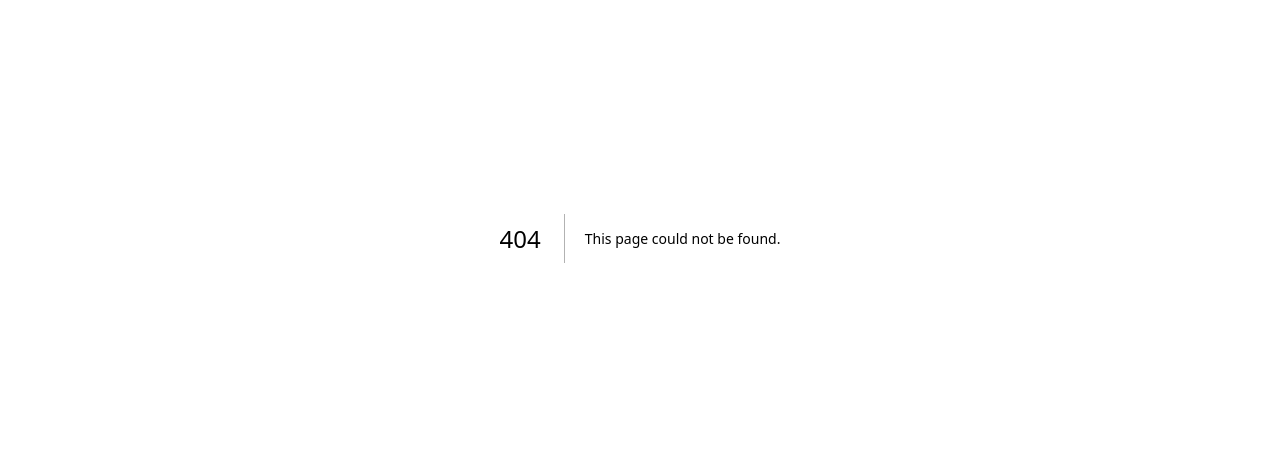
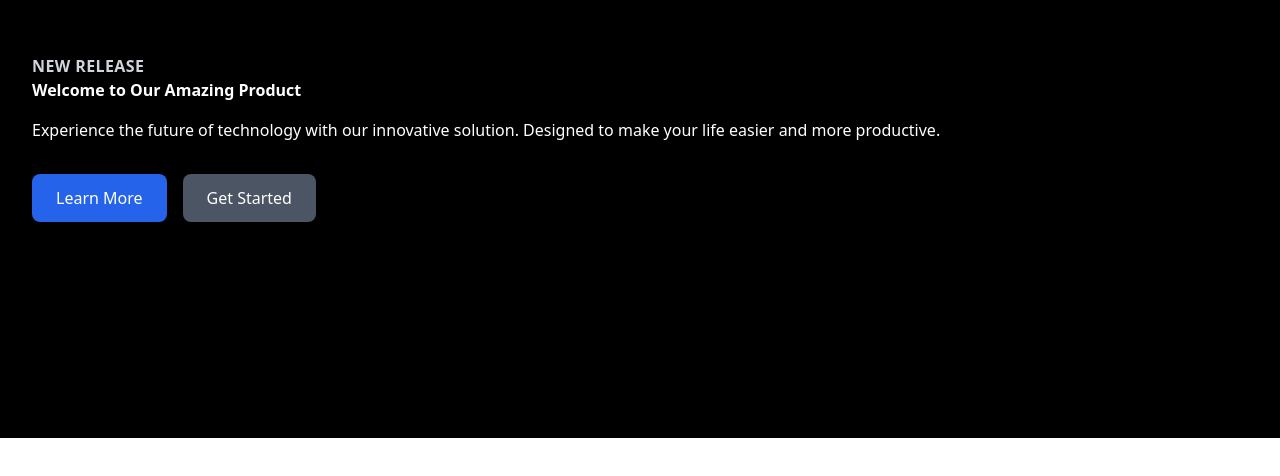
Before and after one commit to vijaykumar8020/TJC-NextJS, a Next.js app: page /BannerPage in a window 1280 px wide. Before the commit this address had no page. Shown: the part 162-638 px from the top of the page. Built offline with nearby package versions, Linux system fonts and the light colour scheme.

Commit message:
FBanner component final with BannerPage.tsx

```diff
--- a/src/core/organisms/Banner.tsx
+++ b/src/core/organisms/Banner.tsx
@@ -1,9 +1,7 @@
   import React from 'react';
   import BannerText from '../molecules/BannerText';
   import BannerButtons from '../molecules/BannerButtons';
-  import { BannerProps } from '../types'; // Importing the defined type
-
-  // import EarMark from '../atoms/EarMark';
+  import { BannerProps } from '../types';
 
   const Banner: React.FC<BannerProps> = ({
     earMark,
@@ -14,22 +12,24 @@
     backgroundImage,
   }) => {
     return (
-      <div
-        className="relative flex items-center h-[500px]"
+      <section
+        className="hero-banner relative flex items-center h-[500px]"
         style={{
           backgroundImage: backgroundImage ? `url(${backgroundImage})` : 'none',
           backgroundSize: 'cover',
         }}
+        aria-labelledby="banner-title"
       >
+        {backgroundImage && (
+          <div className="absolute inset-0 bg-black bg-opacity-50" aria-hidden="true"></div>
+        )}
 
-        {/* Banner Content */}
         <div className="relative z-10 p-8 w-full md:w-3/5 lg:w-3/5 xl:w-3/5">
-          {/* <EarMark content={earMark} className="text-3xl font-bold mb-2" />   */}
           <BannerText title={title} description={description} earMark={earMark} />
           <BannerButtons button1Label={button1Label} button2Label={button2Label} />
         </div>
-      </div>
+      </section>
     );
   };
 
-  export default Banner;
+  export default React.memo(Banner);
--- a/src/core/organisms/BannerBackgroundVideo.tsx
+++ b/src/core/organisms/BannerBackgroundVideo.tsx
@@ -1,24 +1,48 @@
-import React from 'react';
-import ReactPlayer from 'react-player';
+import React, { useRef, useEffect } from 'react';
 
 interface BannerBackgroundVideoProps {
   videoUrl: string;
   isMuted?: boolean;
+  fallbackImage?: string;
 }
 
 const BannerBackgroundVideo: React.FC<BannerBackgroundVideoProps> = ({ videoUrl, isMuted = true }) => {
+  const videoRef = useRef<HTMLVideoElement>(null);
+
+  useEffect(() => {
+    if (videoRef.current) {
+      videoRef.current.load();
+      videoRef.current.play().catch(error => {
+        console.error("Error playing video:", error);
+      });
+    }
+  }, [videoUrl]);
+
+  const getEmbedUrl = (url: string) => {
+    if (url.includes('youtube.com') || url.includes('youtu.be')) {
+      const videoId = url.split('v=')[1] || url.split('/').pop();
+      return `https://www.youtube.com/embed/${videoId}?autoplay=1&mute=${isMuted ? 1 : 0}&loop=1&playlist=${videoId}`;
+    } else if (url.includes('vimeo.com')) {
+      const videoId = url.split('/').pop();
+      return `https://player.vimeo.com/video/${videoId}?autoplay=1&loop=1&background=1${isMuted ? '&muted=1' : ''}`;
+    }
+    return url;
+  };
+
+  const embedUrl = getEmbedUrl(videoUrl);
+
   return (
-      <div style={{ position: 'fixed', top: 0, left: 0, width: '100%', height: '100%', zIndex: -1, overflow: 'hidden' }}>
-        <ReactPlayer
-          url={videoUrl}
-          playing={true} // Auto-plays the video
-          loop={true} // Loops the video
-          muted={isMuted} // Mutes the video
-          width="100vw"
-          height="100vh"
-          controls={false} // Hides video controls
-          style={{ position: 'absolute', top: 0, left: 0, objectFit: 'cover' }} // Ensures the video covers the whole screen
-        />
+    <div className='hero-banner-video' style={{ position: 'fixed', top: 0, left: 0, width: '100%', height: '100%', zIndex: -1, overflow: 'hidden' }}>
+      <iframe
+        src={embedUrl}
+        width="100%"
+        height="100%"
+        frameBorder="0"
+        allow="autoplay; fullscreen; picture-in-picture"
+        allowFullScreen
+        style={{ position: 'absolute', top: 0, left: 0, width: '100%', height: '100%', objectFit: 'cover' }}
+      ></iframe>
+      <div style={{ position: 'absolute', top: 0, left: 0, width: '100%', backgroundColor: 'rgba(0, 0, 0, 0.5)' }} />
     </div>
   );
 };
--- /dev/null
+++ b/src/pages/BannerPage.tsx
@@ -0,0 +1,126 @@
+import React from 'react';
+import Image from 'next/image';
+import { NextPage } from 'next';
+import "../styles/globals.css";
+
+interface BannerProps {
+  earmark?: string;
+  title?: string;
+  body?: string;
+  imageUrl?: string;
+  videoUrl?: string;
+  cta1?: { url: string; text: string };
+  cta2?: { url: string; text: string };
+  contentPosition: 'left' | 'right';
+  fontSize: 'S' | 'M' | 'L';
+}
+
+const Banner: React.FC<BannerProps> = ({ earmark, title, body, imageUrl, videoUrl, cta1, cta2, contentPosition, fontSize }) => {
+  const showVideo = !!videoUrl;
+
+  const getVideoId = (url: string) => {
+    const youtubeRegex = /(?:youtube\.com\/(?:[^\/]+\/.+\/|(?:v|e(?:mbed)?)\/|.*[?&]v=)|youtu\.be\/)([^"&?\/\s]{11})/;
+    const vimeoRegex = /(?:www\.|player\.)?vimeo.com\/(?:channels\/(?:\w+\/)?|groups\/([^\/]*)\/videos\/|album\/(\d+)\/video\/|video\/|)(\d+)(?:$|\/|\?)/;
+
+    const youtubeMatch = url.match(youtubeRegex);
+    if (youtubeMatch) return { platform: 'youtube', id: youtubeMatch[1] };
+
+    const vimeoMatch = url.match(vimeoRegex);
+    if (vimeoMatch) return { platform: 'vimeo', id: vimeoMatch[3] };
+
+    return null;
+  };
+
+  const videoInfo = videoUrl ? getVideoId(videoUrl) : null;
+
+  return (
+    <section className="relative bg-black text-white h-[600px] max-h-[600px]" aria-labelledby="banner-title">
+      <div className={`absolute inset-0 z-10 ${contentPosition === 'right' ? 'text-right' : 'text-left'} p-8 max-w-7xl mx-auto flex flex-col justify-center`}>
+        {earmark && (
+          <p className={`text-${fontSize} font-semibold uppercase tracking-wide text-gray-300`}>
+            {earmark}
+          </p>
+        )}
+
+        {title && (
+          <h1 id="banner-title" className={`text-${fontSize === 'L' ? '5xl' : fontSize === 'M' ? '4xl' : '3xl'} font-bold`}>
+            {title}
+          </h1>
+        )}
+
+        {body && (
+          <p className={`mt-4 text-${fontSize === 'L' ? 'lg' : fontSize === 'M' ? 'base' : 'sm'}`}>
+            {body}
+          </p>
+        )}
+
+        <div className="mt-8 flex space-x-4">
+          {cta1 && (
+            <a href={cta1.url} className="px-6 py-3 bg-blue-600 rounded-lg text-white hover:bg-blue-700 focus:outline-none focus:ring-2 focus:ring-blue-500 focus:ring-offset-2 transition-colors">
+              {cta1.text}
+            </a>
+          )}
+          {cta2 && (
+            <a href={cta2.url} className="px-6 py-3 bg-gray-600 rounded-lg text-white hover:bg-gray-700 focus:outline-none focus:ring-2 focus:ring-gray-500 focus:ring-offset-2 transition-colors">
+              {cta2.text}
+            </a>
+          )}
+        </div>
+      </div>
+
+      {showVideo && videoInfo ? (
+        <div className="absolute inset-0 w-full h-full">
+          {videoInfo.platform === 'youtube' ? (
+            <iframe
+              className="w-full h-full"
+              src={`https://www.youtube.com/embed/${videoInfo.id}?autoplay=1&mute=1&loop=1&playlist=${videoInfo.id}`}
+              allow="autoplay; encrypted-media"
+              allowFullScreen
+              title="YouTube video player"
+            ></iframe>
+          ) : (
+            <iframe
+              className="w-full h-full"
+              src={`https://player.vimeo.com/video/${videoInfo.id}?autoplay=1&loop=1&background=1`}
+              allow="autoplay; fullscreen"
+              allowFullScreen
+              title="Vimeo video player"
+            ></iframe>
+          )}
+        </div>
+      ) : (
+        imageUrl && (
+          <Image
+            className="absolute inset-0 w-full h-full object-cover"
+            src={imageUrl}
+            alt=""
+            aria-hidden="true"
+            layout="fill"
+          />
+        )
+      )}
+
+      <div className="absolute inset-0 bg-black opacity-40" aria-hidden="true"></div>
+    </section>
+  );
+};
+
+// Dummy data for testing
+const dummyBannerData: BannerProps = {
+  earmark: "New Release",
+  title: "Welcome to Our Amazing Product",
+  body: "Experience the future of technology with our innovative solution. Designed to make your life easier and more productive.",
+  imageUrl: "",
+  videoUrl: "",
+  cta1: { url: "/learn-more", text: "Learn More" },
+  cta2: { url: "/get-started", text: "Get Started" },
+  contentPosition: "left",
+  fontSize: "M"
+};
+
+const BannerPage: NextPage = () => {
+  return <Banner {...dummyBannerData} />;
+};
+
+export default BannerPage;
+export { Banner };
--- a/src/pages/HomePage.tsx
+++ b/src/pages/HomePage.tsx
@@ -15,7 +15,7 @@ const bannerData: BannerProps = {
     'Learn about our accreditation standards, the survey process, and what they mean for your organization. We want you to succeed in your accreditation. To help you prepare, we offer a variety of support, technical resources, and educational offerings.',
   button1Label: 'See the Full Survey Activity Guide',
   button2Label: 'Contact a Team Member for Support',
-  backgroundVideoUrl: 'https://www.youtube.com/embed/a-V6fczA0NM',
+  backgroundVideoUrl: 'https://www.youtube.com/watch?v=zCogOPut4yQ',
   backgroundVimeoUrl: 'https://vimeo.com/1012770686',
   backgroundImage: 'https://picsum.photos/seed/picsum/200/300',
 };
@@ -70,8 +70,8 @@ const HomePage: React.FC = () => {
   return (
     <>
       <Head>
-        <title>{bannerData.title} | Your Organization Name</title>
-        <meta name="description" content={bannerData.description} />
+        {/* <title>{bannerData.title} | Your Organization Name</title> */}
+        {/* <meta name="description" content={bannerData.description} /> */}
         <link rel="preload" href={bannerData.backgroundImage} as="image" />
       </Head>
       <main>
--- a/src/styles/globals.css
+++ b/src/styles/globals.css
@@ -1,6 +1,6 @@
-@tailwind base;
-@tailwind components;
-@tailwind utilities;
+@import 'tailwindcss/base';
+@import 'tailwindcss/components';
+@import 'tailwindcss/utilities';
 
 iframe {
     height: 500px !important;
```
Lines whose indentation alone changed are shown as unchanged.
